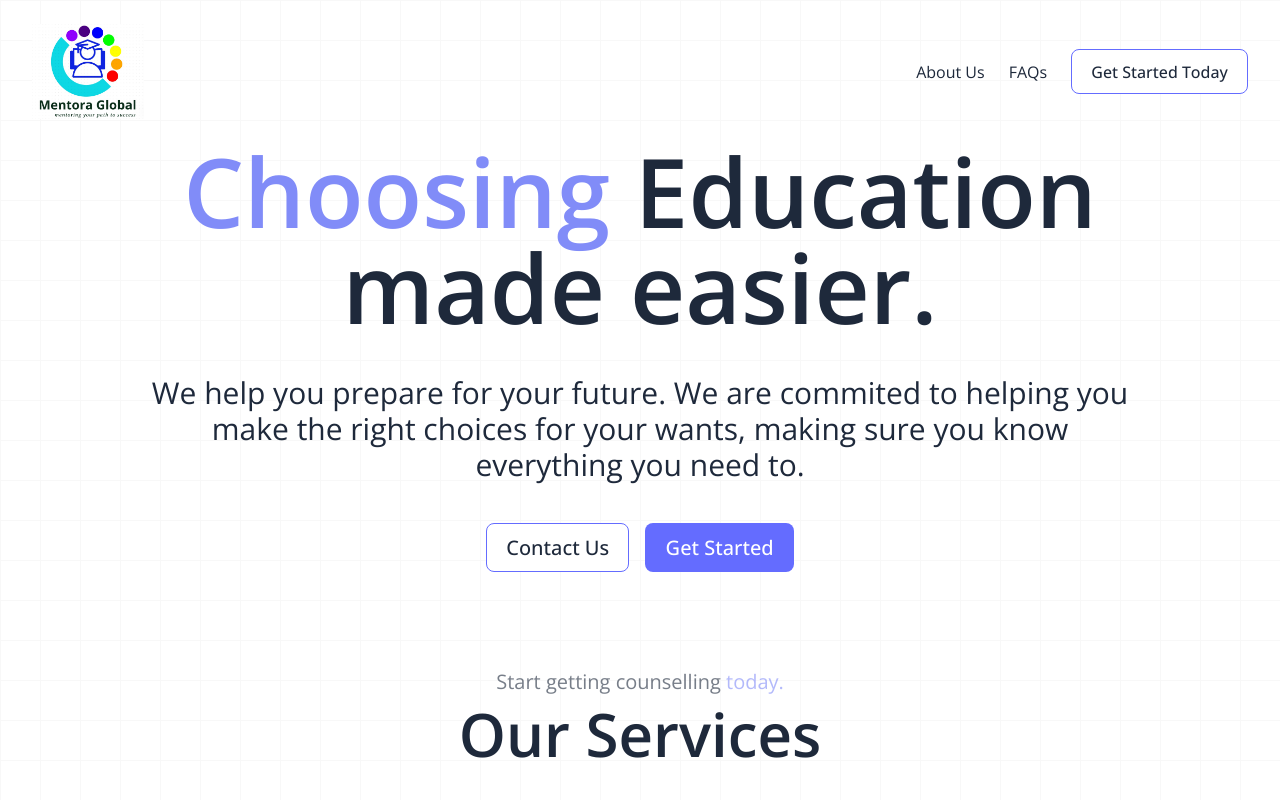
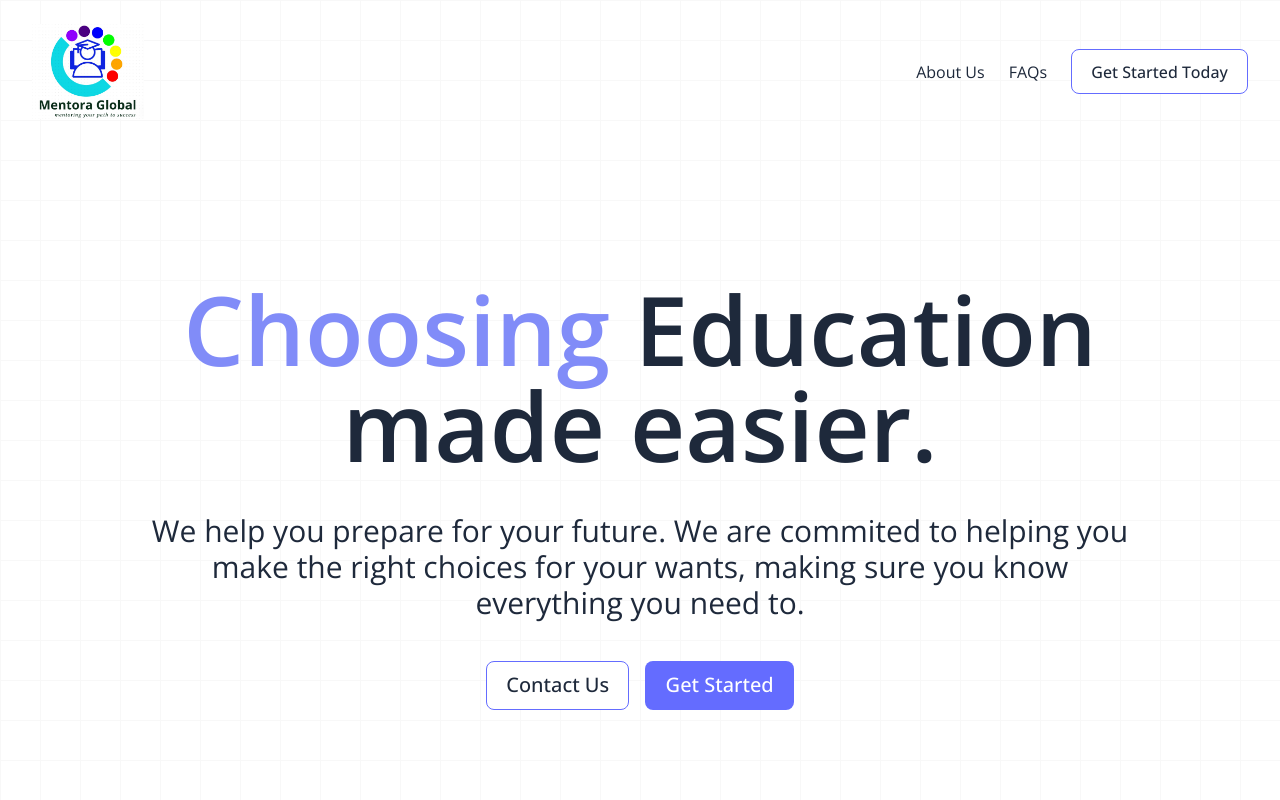
Before and after one commit to ajdjyt/landing-site, a SvelteKit app: page / in a window 1280 px wide. Shown: the top 800 px of the page. Built offline with nearby package versions, Linux system fonts and the light colour scheme.

Commit message:
fix hero not being full screen

```diff
--- a/src/components/Hero.svelte
+++ b/src/components/Hero.svelte
@@ -6,7 +6,7 @@
 
 <SectionWrapper id={'hero'}>
 	<Header />
-	<div class="flex flex-col gap-10 flex-1 items-center justify-center pb-10 md:pb-14">
+	<div class="min-h-screen flex flex-col gap-10 flex-1 items-center justify-center pb-10 md:pb-14">
 		<h2
 			class="text-5xl sm:text-6xl md:text-7xl lg:text-8xl max-w-[1200px] mx-auto w-full text-center font-semibold"
 		>
--- a/src/components/SectionWrapper.svelte
+++ b/src/components/SectionWrapper.svelte
@@ -2,7 +2,7 @@
     export let id
 </script>
 
-<section {id} class={" flex flex-col px-4"}>
+<section {id} class={"flex flex-col px-4"}>
     <div class="flex flex-col max-w-[1400px] mx-auto w-full">
         <slot />
     </div>
--- a/src/routes/+layout.svelte
+++ b/src/routes/+layout.svelte
@@ -55,8 +55,13 @@
 	<div class="bg-white fixed top-0 left-0 w-full flex flex-col z-20 px-4 fadeIn">
 		<Header />
 	</div>
+	<div style="margin-top:60px;">
+		<slot />
+	</div>
+{:else}
+	<slot />
 {/if}
 
-<slot />
+
 <Footer />
 <svelte:window bind:scrollY={y} bind:outerHeight />
```
